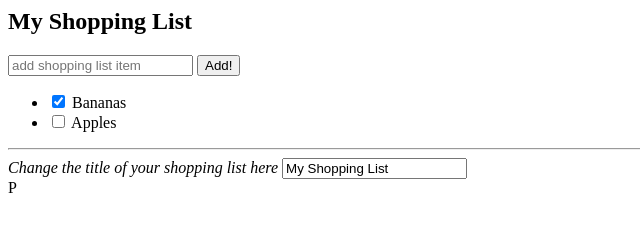
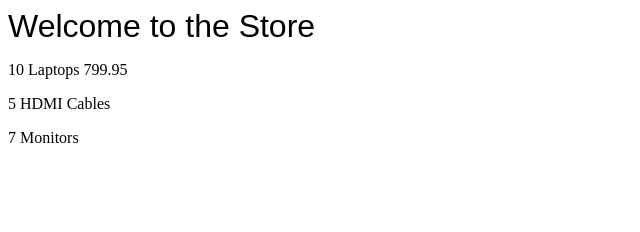
Before and after one commit to Hkam-RHS/VueJS, a plain HTML site: page Sample 1 - Checked shopping list/index.html in a window 1280 px wide. Shown: the whole page, without its empty margins (0-640 px from the left). Drawn offline with nearby package versions, Linux system fonts and the light colour scheme.

Commit message:
sample commit

```diff
--- a/Sample 1 - Checked shopping list/index.html
+++ b/Sample 1 - Checked shopping list/index.html
@@ -2,36 +2,24 @@
 
 <head>
     <script src="https://cdn.jsdelivr.net/npm/vue"></script>
+    <link rel="stylesheet" href="style.css">
 </head>
 
 <body>
-    <div id="app">
-        <h2>{{ title }}</h2>
-        <div class="input-group">
-          <input v-model="newItem" @keyup.enter="addItem" placeholder="add shopping list item" type="text"
-                 class="form-control">
-          <span class="input-group-btn">
-            <button @click="addItem" class="btn btn-default" type="button">Add!</button>
-          </span>
-        </div>
-        <ul>
-          <li v-for="item in items" :class="{ 'removed': item.checked }">
-            <div class="checkbox">
-              <label>
-                <input type="checkbox" v-model="item.checked"> {{ item.text }}
-              </label>
-            </div>
-          </li>
-        </ul>
-        <div class="footer">
-          <hr/>
-          <em>Change the title of your shopping list here</em>
-          <input v-model="title"/>
-        </div>
-      </div>
+<div id="header">
+  {{message}}
+</div>
 
-    <script src="list.js"></script>
+<div id="storeItems">
+    <p v-for="list in goods">
+
+        {{list.qty}}
+        {{list.desc}}
+        {{list.price}}
+    </p>
+    </div>
+
+    <script src="store.js"></script>
 </body>
 
 </html>
-P
--- a/Sample 1 - Checked shopping list/list.js
+++ /dev/null
@@ -1,24 +0,0 @@
-var data = {
-    items: [{ text: 'Bananas', checked: true }, { text: 'Apples', checked: false }],
-    title: 'My Shopping List',
-    newItem: ''
-  };
-
-  new Vue({
-    el: '#app',
-    data: data,
-    methods: {
-      addItem: function () {
-        var text;
-
-        text = this.newItem.trim();
-        if (text) {
-          this.items.push({
-            text: text,
-            checked: false
-          });
-          this.newItem = '';
-        }
-      }
-    }
-  });
--- /dev/null
+++ b/Sample 1 - Checked shopping list/store.js
@@ -0,0 +1,17 @@
+var head = new Vue({
+  el: "#header",
+  data: {
+    message: "Welcome to the Store"
+  }
+})
+
+var item = new Vue({
+  el: "#storeItems",
+  data: {
+    goods: [
+      {qty: 10, desc: "Laptops", price: 799.95},
+      {qty: 5, desc: "HDMI Cables"},
+      {qty: 7, desc: "Monitors"}
+    ]
+  }
+})
--- /dev/null
+++ b/Sample 1 - Checked shopping list/style.css
@@ -0,0 +1,4 @@
+#header {
+    font-size: 4vh;
+    font-family: Arial, Helvetica, sans-serif;
+}
```
Also changed, not shown: Sample 1 - Checked shopping list/index2.html (added, +75 -0 lines).
